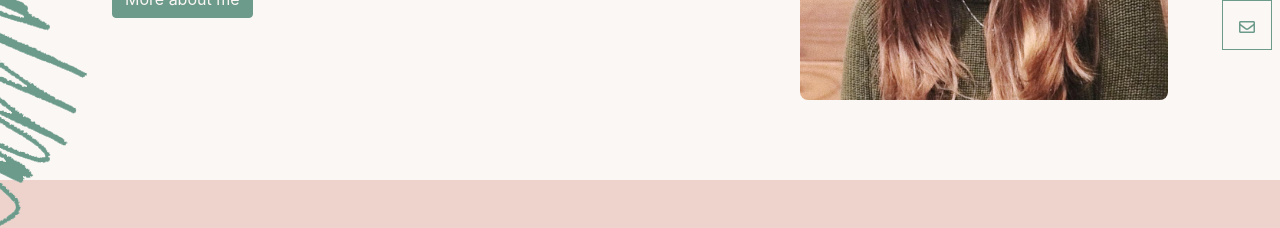
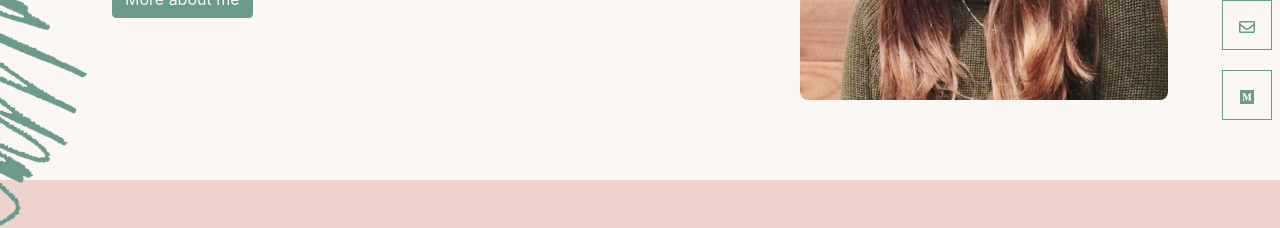
Before and after one commit to jennethydyrova/my-portfolio, a React (Create React App) app: page / in a window 1280 px wide. Shown: the part 404-632 px from the top of the page. Built offline with nearby package versions, Linux system fonts and the light colour scheme; a web font is replaced by a local one.

Commit message:
add medium icon

```diff
--- a/src/components/SocialMediaIcons/index.js
+++ b/src/components/SocialMediaIcons/index.js
@@ -1,7 +1,11 @@
 import "./index.scss";
 import { FontAwesomeIcon } from "@fortawesome/react-fontawesome";
 import { faEnvelope } from "@fortawesome/free-regular-svg-icons";
-import { faGithub, faLinkedin } from "@fortawesome/free-brands-svg-icons";
+import {
+  faGithub,
+  faLinkedin,
+  faMedium,
+} from "@fortawesome/free-brands-svg-icons";
 
 const SocialMediaIcons = () => {
   return (
@@ -16,6 +20,7 @@ const SocialMediaIcons = () => {
             <FontAwesomeIcon icon={faGithub} className="mediaIcon" />
           </a>
         </div>
+
         <div className="icon">
           <a
             href="https://www.linkedin.com/in/jennet-hydyrova-a60685122/"
@@ -31,6 +36,16 @@ const SocialMediaIcons = () => {
             <FontAwesomeIcon icon={faEnvelope} className="mediaIcon" />
           </a>
         </div>
+
+        <div className="icon">
+          <a
+            href="https://jennethydyrova.medium.com/"
+            target="_blank"
+            rel="noreferrer"
+          >
+            <FontAwesomeIcon icon={faMedium} className="mediaIcon" />
+          </a>
+        </div>
       </div>
     </div>
   );
```
